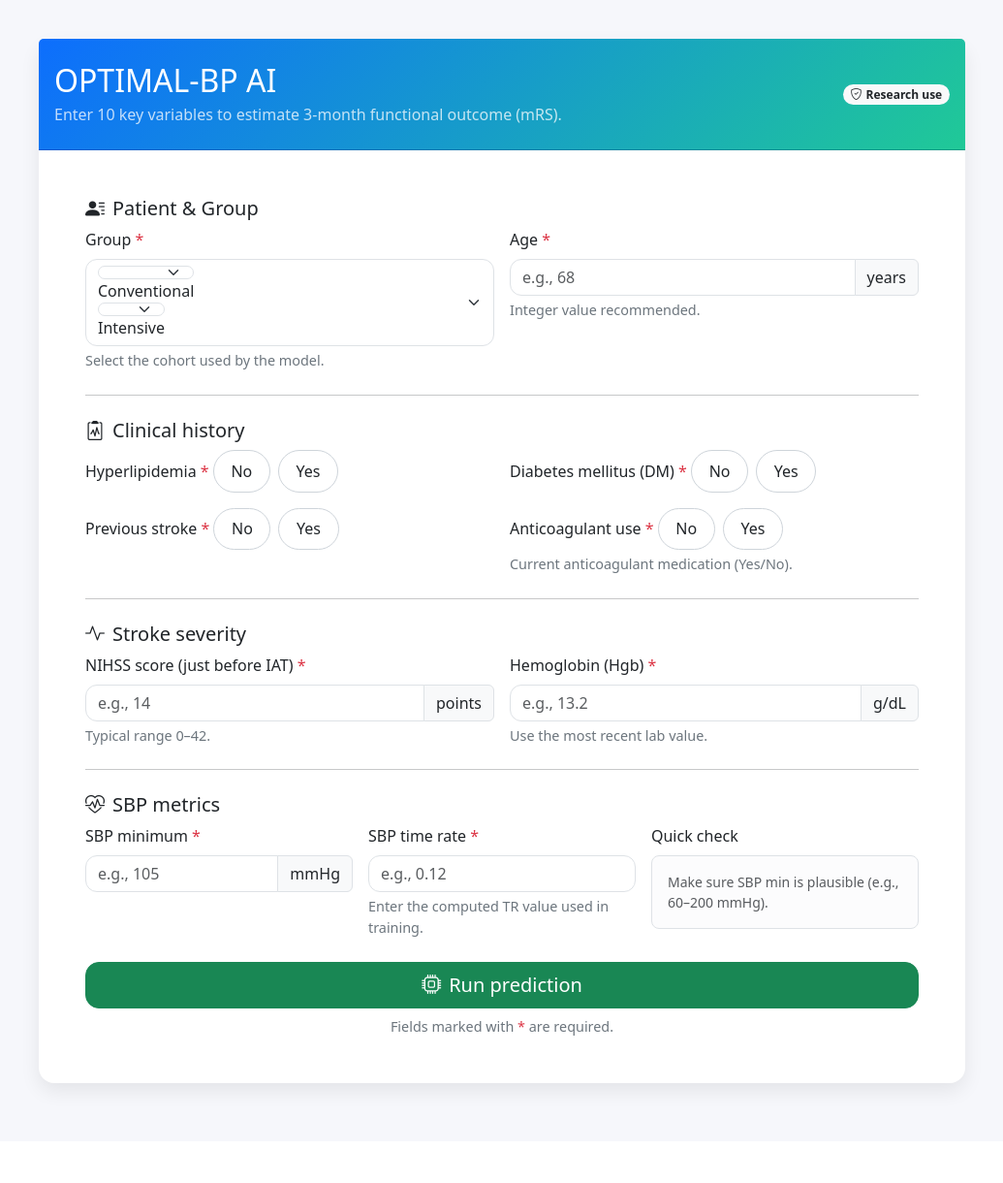
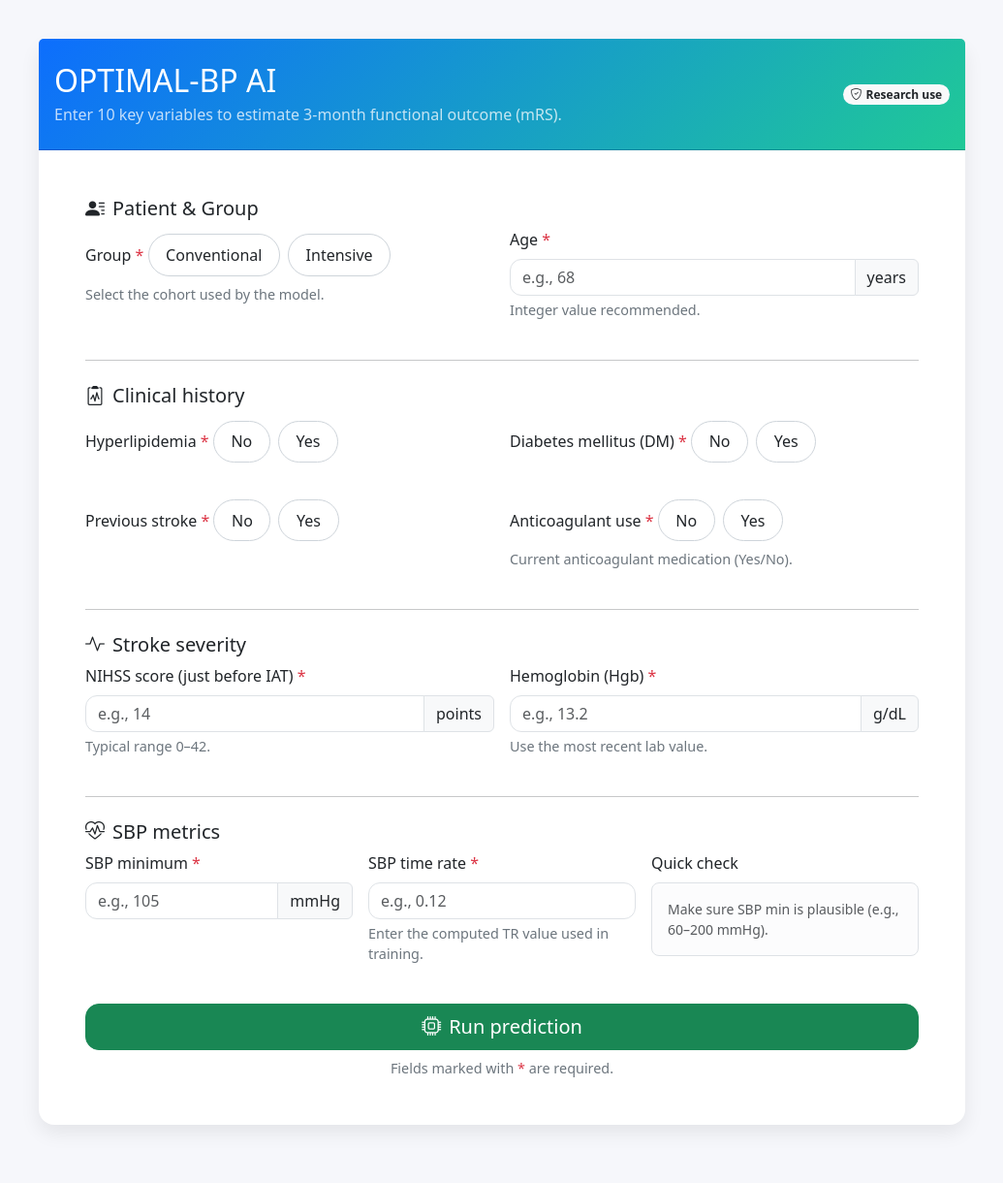
Before and after one commit to rrimyyu/OPTIMAL_BP_AI, a Django app: page / in a window 1280 px wide. Shown: the whole page at 97% size, without its empty margins (122-1157 px from the left). Before the commit the page ends 1133 px from the top, so only its background shows below. Run offline with Django 4.2, Linux system fonts and the light colour scheme; parts of the project's set-up code (start-up, migrations or seed data) failed here and were passed over; some libraries are stand-ins or nearby versions.

Commit message:
Update form.html

```diff
--- a/optimal_ai_project/optimal_ai_project/optimal_ai/templates/optimal_ai/form.html
+++ b/optimal_ai_project/optimal_ai_project/optimal_ai/templates/optimal_ai/form.html
@@ -276,7 +276,6 @@
 {#    </div>#}
 {#</body>#}
 {#</html>#}
-
 <!DOCTYPE html>
 {% load widget_tweaks %}
 <html lang="en">
@@ -301,7 +300,7 @@
     .form-control, .form-select { border-radius:12px; }
     .btn-lg { border-radius:14px; }
 
-    /* ✅ Segmented radio buttons (clickable Yes/No pills) */
+    /* ✅ Segmented radio buttons (clickable pills) */
     .segmented {
       display: inline-flex;
       gap: .5rem;
@@ -331,6 +330,10 @@
     .segmented label:hover{
       border-color: #0d6efd;
     }
+
+    /* spacing so radios appear UNDER the label */
+    .field-block { margin-bottom: 1rem; }
+    .field-block .segmented { margin-top: .35rem; }
   </style>
 </head>
 
@@ -357,17 +360,23 @@
         <div class="mb-4">
           <h5 class="mb-2"><i class="bi bi-person-lines-fill me-2"></i>Patient & Group</h5>
           <div class="row g-3">
+
+            <!-- ✅ Group as clickable pills, placed UNDER label -->
             <div class="col-md-6">
-              <label for="{{ form.Group.id_for_label }}" class="form-label required">Group</label>
-
-              <!-- Group은 현재 선택형(select 또는 radio)일 수 있어 그대로 렌더 -->
-              {# 만약 Group도 radio로 쓰고 싶으면 아래 segmented 패턴으로 바꾸면 됩니다 #}
-              {% render_field form.Group class="form-select" %}
-
-              <div class="hint mt-1">Select the cohort used by the model.</div>
+              <div class="field-block">
+                <label class="form-label required">Group</label>
+                <div class="segmented">
+                  {% for radio in form.Group %}
+                    {{ radio.tag }}
+                    <label for="{{ radio.id_for_label }}">{{ radio.choice_label }}</label>
+                  {% endfor %}
+                </div>
+                <div class="hint mt-2">Select the cohort used by the model.</div>
+              </div>
             </div>
 
             <div class="col-md-6">
+              <div class="field-block">
                 <label for="{{ form.pt_age.id_for_label }}" class="form-label required">Age</label>
                 <div class="input-group">
                   {% render_field form.pt_age class="form-control" placeholder="e.g., 68" %}
@@ -376,17 +385,20 @@
                 <div class="hint mt-1">Integer value recommended.</div>
               </div>
             </div>
+
+          </div>
         </div>
 
         <hr class="my-4">
 
-        <!-- 2) Clinical history (✅ clickable binary radios) -->
+        <!-- 2) Clinical history -->
         <div class="mb-4">
           <h5 class="mb-2"><i class="bi bi-clipboard2-pulse me-2"></i>Clinical history</h5>
           <div class="row g-3">
 
-            <!-- Hyperlipidemia -->
+            <!-- ✅ Hyperlipidemia (label then buttons UNDER) -->
             <div class="col-md-6">
+              <div class="field-block">
                 <label class="form-label required">Hyperlipidemia</label>
                 <div class="segmented">
                   {% for radio in form.Hyperlipidemia %}
@@ -395,9 +407,11 @@
                   {% endfor %}
                 </div>
               </div>
+            </div>
 
-            <!-- DM -->
+            <!-- ✅ DM -->
             <div class="col-md-6">
+              <div class="field-block">
                 <label class="form-label required">Diabetes mellitus (DM)</label>
                 <div class="segmented">
                   {% for radio in form.DM %}
@@ -406,9 +420,11 @@
                   {% endfor %}
                 </div>
               </div>
+            </div>
 
-            <!-- Previous stroke -->
+            <!-- ✅ Previous stroke -->
             <div class="col-md-6">
+              <div class="field-block">
                 <label class="form-label required">Previous stroke</label>
                 <div class="segmented">
                   {% for radio in form.Previous_stroke_existence %}
@@ -417,9 +433,11 @@
                   {% endfor %}
                 </div>
               </div>
+            </div>
 
-            <!-- Anticoagulant -->
+            <!-- ✅ Anticoagulant -->
             <div class="col-md-6">
+              <div class="field-block">
                 <label class="form-label required">Anticoagulant use</label>
                 <div class="segmented">
                   {% for radio in form.Anticoagulant %}
@@ -427,7 +445,8 @@
                     <label for="{{ radio.id_for_label }}">{{ radio.choice_label }}</label>
                   {% endfor %}
                 </div>
-              <div class="hint mt-1">Current anticoagulant medication (Yes/No).</div>
+                <div class="hint mt-2">Current anticoagulant medication (Yes/No).</div>
+              </div>
             </div>
 
           </div>
@@ -440,21 +459,27 @@
           <h5 class="mb-2"><i class="bi bi-activity me-2"></i>Stroke severity</h5>
           <div class="row g-3">
             <div class="col-md-6">
-              <label for="{{ form.NIHSS_IAT_just_before.id_for_label }}" class="form-label required">NIHSS score (just before IAT)</label>
+              <div class="field-block">
+                <label for="{{ form.NIHSS_IAT_just_before.id_for_label }}" class="form-label required">
+                  NIHSS score (just before IAT)
+                </label>
                 <div class="input-group">
                   {% render_field form.NIHSS_IAT_just_before class="form-control" placeholder="e.g., 14" %}
                   <span class="input-group-text">points</span>
                 </div>
                 <div class="hint mt-1">Typical range 0–42.</div>
               </div>
+            </div>
 
             <div class="col-md-6">
+              <div class="field-block">
                 <label for="{{ form.Hgb.id_for_label }}" class="form-label required">Hemoglobin (Hgb)</label>
                 <div class="input-group">
                   {% render_field form.Hgb class="form-control" placeholder="e.g., 13.2" %}
                   <span class="input-group-text">g/dL</span>
                 </div>
                 <div class="hint mt-1">Use the most recent lab value.</div>
+              </div>
             </div>
           </div>
         </div>
@@ -466,23 +491,29 @@
           <h5 class="mb-2"><i class="bi bi-heart-pulse me-2"></i>SBP metrics</h5>
           <div class="row g-3">
             <div class="col-md-4">
+              <div class="field-block">
                 <label for="{{ form.systolic_min.id_for_label }}" class="form-label required">SBP minimum</label>
                 <div class="input-group">
                   {% render_field form.systolic_min class="form-control" placeholder="e.g., 105" %}
                   <span class="input-group-text">mmHg</span>
                 </div>
               </div>
+            </div>
 
             <div class="col-md-4">
+              <div class="field-block">
                 <label for="{{ form.systolic_TR.id_for_label }}" class="form-label required">SBP time rate</label>
                 {% render_field form.systolic_TR class="form-control" placeholder="e.g., 0.12" %}
                 <div class="hint mt-1">Enter the computed TR value used in training.</div>
               </div>
+            </div>
 
             <div class="col-md-4">
+              <div class="field-block">
                 <label class="form-label">Quick check</label>
                 <div class="alert alert-light border rounded-3 mb-0">
                   <div class="small text-muted">Make sure SBP min is plausible (e.g., 60–200 mmHg).</div>
+                </div>
               </div>
             </div>
           </div>
```
Lines whose indentation alone changed are shown as unchanged.
